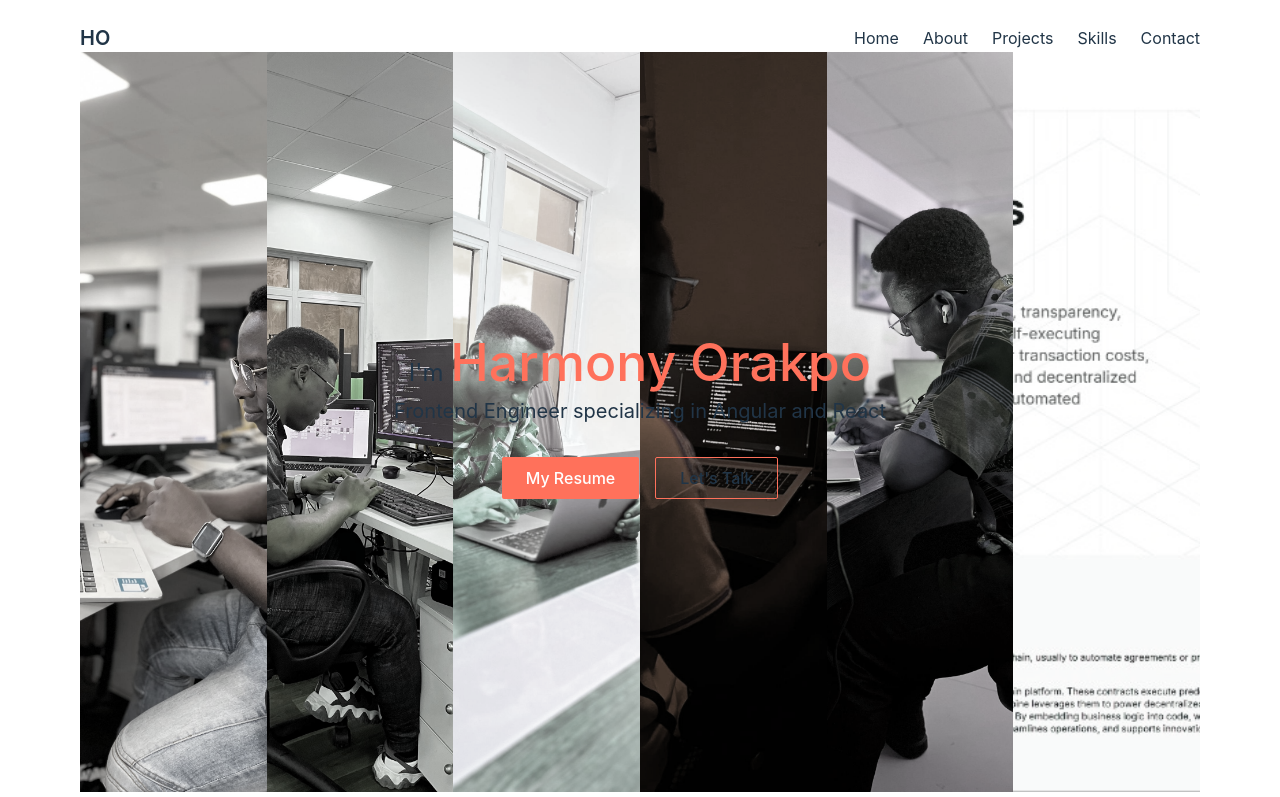
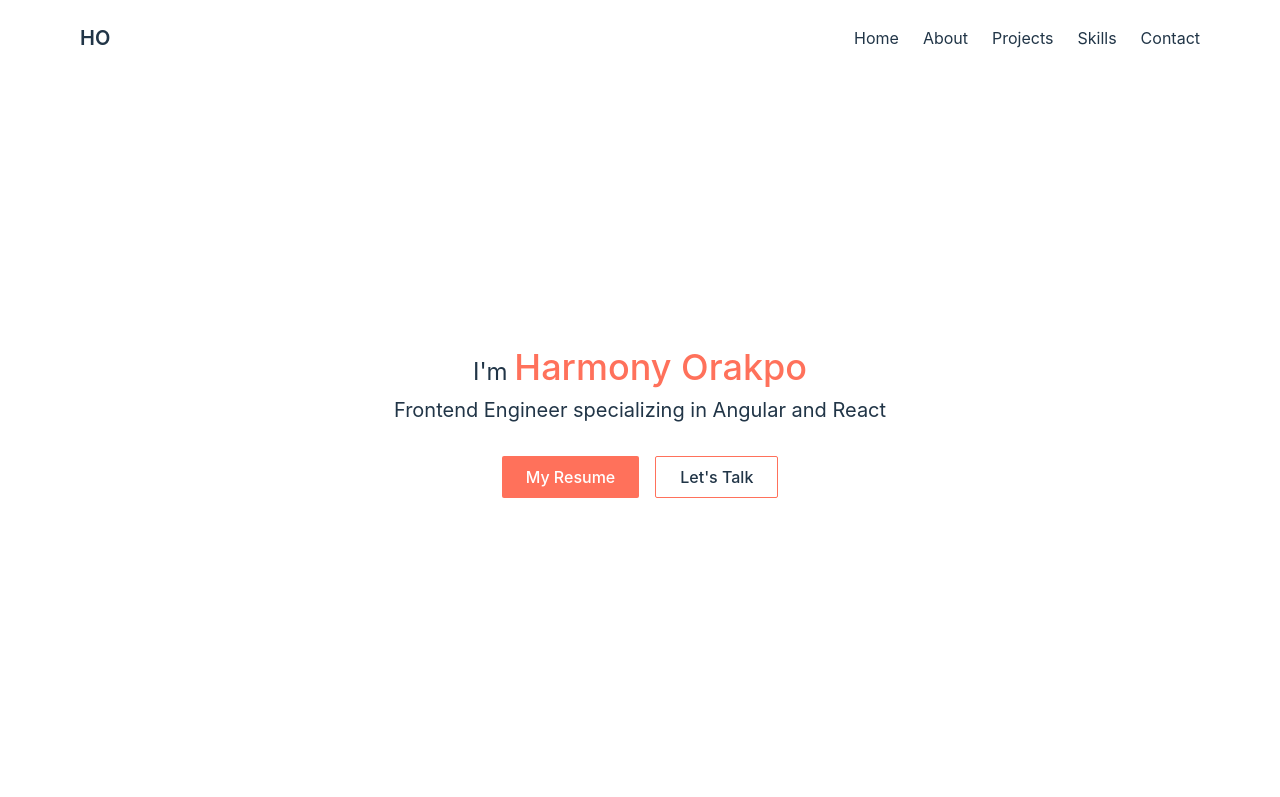
Before and after one commit to harmonyorakpo/Portfolio, a React (Vite) app: page / in a window 1280 px wide. Shown: the top 797 px of the page. Built offline with nearby package versions, Linux system fonts and the light colour scheme.

Commit message:
without animation

```diff
--- a/src/components/Hero.tsx
+++ b/src/components/Hero.tsx
@@ -1,152 +1,39 @@
-import React, { useEffect, useRef } from 'react';
-import gsap from 'gsap';
-
-// Import your background images
-import bg1 from '/images/bg1.jpg';
-import bg2 from '/images/bg2.jpg';
-import bg3 from '/images/bg3.jpg';
-import bg4 from '/images/bg4.jpg';
-import bg5 from '/images/bg5.jpg';
-import bg6 from '/images/bg6.jpg';
+// import React from 'react'
 
 const Hero = () => {
-  const titleRef = useRef(null);
-  const subtitleRef = useRef(null);
-  const scrollIndicatorRef = useRef<HTMLDivElement | null>(null);
-  const backgroundGridRef = useRef<HTMLDivElement | null>(null);
-
-
-  const goldenRatio = 1.618;
-  const baseFontSize = 2; // rem
-  const titleFontSize = baseFontSize * goldenRatio;
-
   const handleDownload = () => {
-    const link = document.createElement('a');
-    link.href = `/cv/Harmony_Orakpoyovwuru_cv.pdf`; // Ensure correct path
-    link.download = 'Harmony_Orakpoyovwuru_CV.pdf';
-    document.body.appendChild(link); // Append to the body
+    const link = document.createElement("a");
+    link.href = `public/cv/Harmony_Orakpoyovwuru_cv.pdf`;
+    link.download = "Harmony Orakpoyovwuru CV.pdf";
     link.click();
-    document.body.removeChild(link); // Clean up
   };
 
-  useEffect(() => {
-    const title = titleRef.current;
-    const subtitle = subtitleRef.current;
-    const scrollIndicator = scrollIndicatorRef.current;
-    const backgroundGrid = backgroundGridRef.current;
-
-    if (!backgroundGrid) return;
-
-    const backgroundImages = backgroundGrid.children;
-
-    // GSAP Animations
-    gsap.fromTo(
-      title,
-      { opacity: 0, y: -20 },
-      { opacity: 1, y: 0, duration: 1, delay: 0.5, ease: 'power3.out' }
-    );
-
-    gsap.fromTo(
-      subtitle,
-      { opacity: 0, y: 10 },
-      { opacity: 1, y: 0, duration: 1, delay: 0.8, ease: 'power3.out' }
-    );
-
-    gsap.fromTo(
-      backgroundImages,
-      { opacity: 0, scale: 1.1 },
-      { opacity: 1, scale: 1, duration: 0.8, stagger: 0.1, ease: 'power2.out' }
-    );
-
-    gsap.to(scrollIndicator, {
-      y: 10,
-      duration: 0.8,
-      yoyo: true,
-      repeat: -1,
-      ease: 'sine.inOut',
-      delay: 1.5,
-    });
-
-    const handleKeyDown = (event: KeyboardEvent) => {
-      const el = scrollIndicatorRef.current;
-      if (event.key === 'Enter' && el && el.classList.contains('hidden')) {
-        el.classList.remove('hidden');
-      }
-    };
-
-    window.addEventListener('keydown', handleKeyDown);
-    return () => window.removeEventListener('keydown', handleKeyDown);
-  }, []);
-
-
   return (
-    <div className="relative flex flex-col items-center justify-center min-h-[calc(100vh-60px)] text-center overflow-hidden">
-      {/* Background Grid */}
-      <div
-        ref={backgroundGridRef}
-        className="absolute inset-0 grid grid-cols-6 md:grid-cols-6  overflow-hidden z-[-1]"
-      >
-        {[bg1, bg2, bg3, bg4, bg5, bg6].map((bg, index) => (
-          <div
-            key={index}
-            className="w-full h-full bg-cover bg-center transition-all duration-300"
-            style={{
-              backgroundImage: `url(${bg})`,
-              filter: `hue-rotate(${
-                (index * 60) % 360
-              }deg) grayscale(0.8)`, // Apply color filter
-            }}
-          />
-        ))}
-      </div>
-
+    <>
+      <div className="flex flex-col items-center justify-center min-h-[calc(100vh-60px)] text-center">
         <div className="text-2xl">
-        I'm{' '}
-        <span
-          ref={titleRef}
-          className="text-[${titleFontSize}rem] text-primary font-medium inline-block"
-          style={{ fontSize: `${titleFontSize}rem` }}
-        >
+          I'm{" "}
+          <span className="text-4xl text-primary font-medium">
             Harmony Orakpo
           </span>
         </div>
-      <div ref={subtitleRef} className="text-xl mt-2">
+        <div className="text-xl mt-2">
           Frontend Engineer specializing in Angular and React
         </div>
 
         <div className="mt-8 flex gap-4">
           <button
             onClick={handleDownload}
-          className="bg-primary text-white px-6 py-2 rounded-sm font-medium hover:bg-primary/80 transition-colors duration-200"
+            className="bg-primary text-white px-6 py-2 rounded-sm font-medium"
           >
             My Resume
           </button>
-        <button className="border border-primary px-6 py-2 rounded-sm font-medium hover:bg-primary hover:text-white transition-colors duration-200">
+          <button className="border border-primary px-6 py-2 rounded-sm font-medium">
             Let's Talk
           </button>
         </div>
-
-      {/* Scroll Indicator */}
-      <div
-        ref={scrollIndicatorRef}
-        className="absolute right-4 bottom-4 text-primary text-2xl animate-bounce hidden flex flex-col items-center"
-      >
-        <svg
-          className="w-6 h-6"
-          fill="none"
-          stroke="currentColor"
-          viewBox="0 0 24 24"
-          xmlns="http://www.w3.org/2000/svg"
-        >
-          <path
-            strokeLinecap="round"
-            strokeLinejoin="round"
-            strokeWidth={2}
-            d="M19 13l-7 7-7-7m14-8l-7 7-7-7"
-          />
-        </svg>
       </div>
-    </div>
+    </>
   );
 };
 
```
Lines whose indentation alone changed are shown as unchanged.
